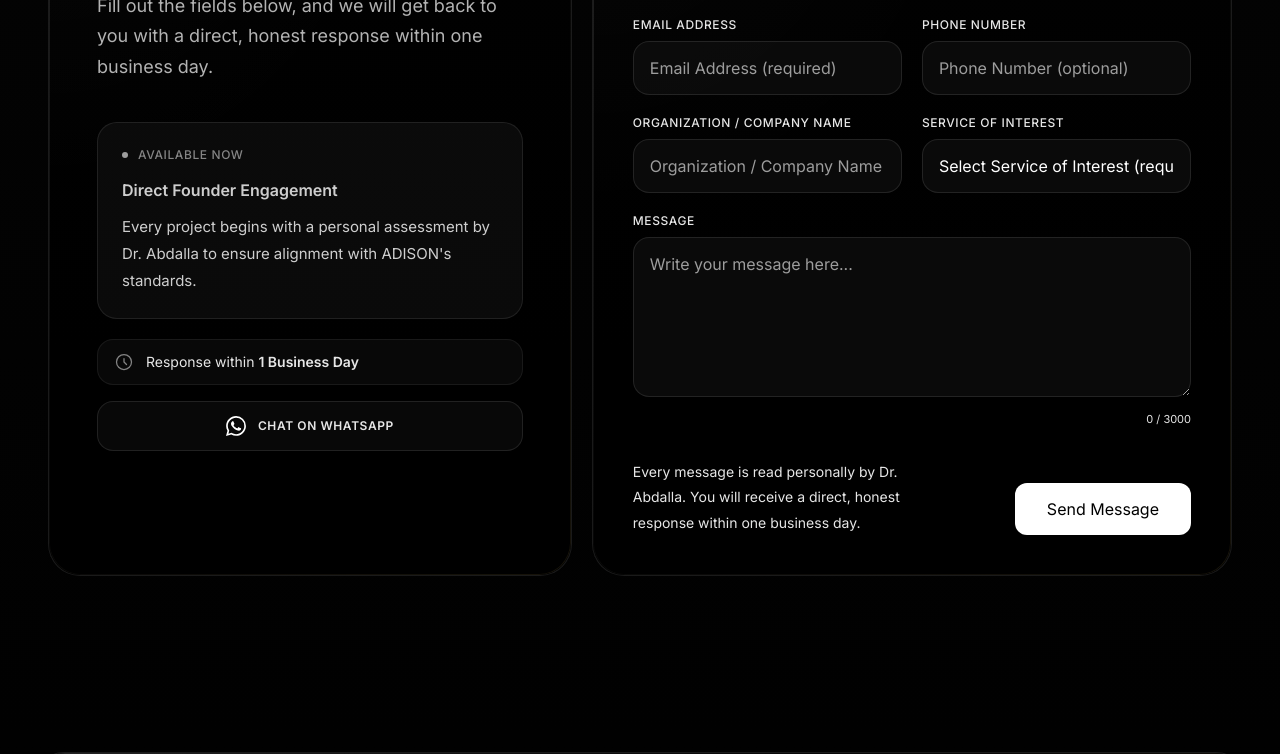
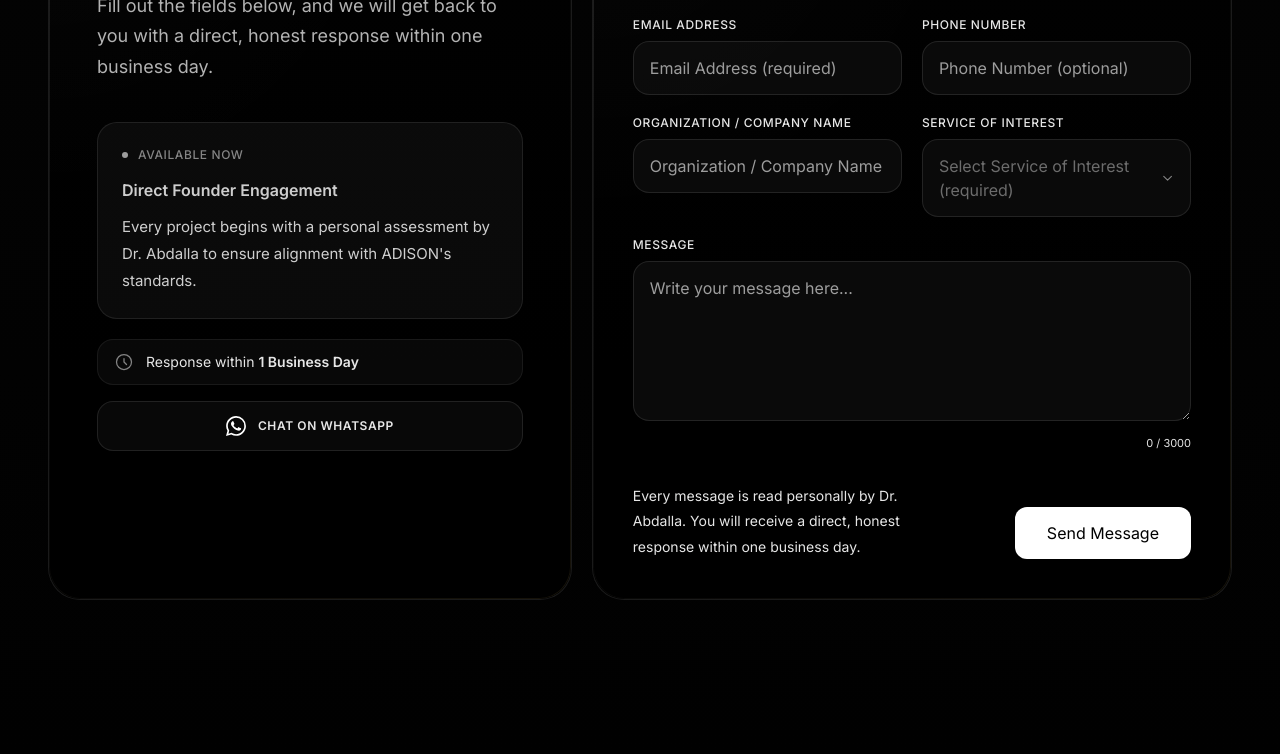
Before and after one commit to Ahmedkhalaf2-1/adison-website, a React (Vite) app: page /contact in a window 1280 px wide. Shown: the part 1809-2563 px from the top of the page. Built offline with nearby package versions, Linux system fonts and the light colour scheme.

Commit message:
glassservice

```diff
--- a/src/components/glass/GlassSelect.jsx
+++ b/src/components/glass/GlassSelect.jsx
@@ -1,10 +1,104 @@
-export default function GlassSelect({ className = "", children, ...props }) {
+import React, { useState, useRef, useEffect } from "react";
+
+export default function GlassSelect({ className = "", children, name, value, onChange, required, ...props }) {
+  const [isOpen, setIsOpen] = useState(false);
+  const containerRef = useRef(null);
+
+  // Extract option values, labels, and disabled states from children
+  const options = React.Children.toArray(children)
+    .filter((child) => child.type === "option")
+    .map((child) => ({
+      value: child.props.value,
+      label: child.props.children,
+      disabled: child.props.disabled || false,
+    }));
+
+  const selectedOption = options.find((opt) => opt.value === value) || options[0];
+
+  useEffect(() => {
+    function handleClickOutside(event) {
+      if (containerRef.current && !containerRef.current.contains(event.target)) {
+        setIsOpen(false);
+      }
+    }
+    document.addEventListener("mousedown", handleClickOutside);
+    return () => document.removeEventListener("mousedown", handleClickOutside);
+  }, []);
+
+  const handleSelect = (val) => {
+    if (onChange) {
+      // Simulate native change event structure
+      onChange({
+        target: {
+          name: name,
+          value: val,
+        },
+      });
+    }
+    setIsOpen(false);
+  };
+
   return (
-    <select
-      className={`w-full appearance-none rounded-2xl border border-white/10 bg-white/[0.04] px-4 py-3.5 text-sm text-white outline-none backdrop-blur-xl transition duration-300 focus:border-white/20 focus:bg-white/[0.06] focus:shadow-[0_0_0_4px_rgba(255,255,255,0.03)] ${className}`}
-      {...props}
-    >
-      {children}
-    </select>
+    <div ref={containerRef} className="relative w-full">
+      {/* Hidden native select for native accessibility & EmailJS form integration */}
+      <select
+        name={name}
+        value={value}
+        required={required}
+        onChange={onChange}
+        className="sr-only"
+        tabIndex={-1}
+        {...props}
+      >
+        {children}
+      </select>
+
+      {/* Custom styled glassmorphic button trigger */}
+      <button
+        type="button"
+        onClick={() => setIsOpen(!isOpen)}
+        className={`flex w-full items-center justify-between rounded-2xl border border-white/10 bg-white/[0.04] px-4 py-3.5 text-sm text-white outline-none backdrop-blur-xl transition duration-300 hover:bg-white/[0.06] focus:border-white/20 focus:bg-white/[0.06] focus:shadow-[0_0_0_4px_rgba(255,255,255,0.03)] cursor-pointer text-start ${className}`}
+      >
+        <span className={!value ? "text-white/40" : "text-white"}>
+          {selectedOption ? selectedOption.label : ""}
+        </span>
+        <svg
+          className={`h-4 w-4 text-white/50 transition-transform duration-300 ${isOpen ? "rotate-180" : "rotate-0"}`}
+          fill="none"
+          viewBox="0 0 24 24"
+          stroke="currentColor"
+        >
+          <path strokeLinecap="round" strokeLinejoin="round" strokeWidth={2} d="M19 9l-7 7-7-7" />
+        </svg>
+      </button>
+
+      {/* Glassmorphic Options Dropdown List */}
+      {isOpen && (
+        <div className="absolute left-0 z-50 mt-2 w-full origin-top-right rounded-2xl border border-white/10 bg-black/60 p-1.5 shadow-2xl backdrop-blur-2xl">
+          {/* Subtle top light effect */}
+          <div className="absolute inset-x-0 top-0 h-px bg-gradient-to-r from-transparent via-white/20 to-transparent" />
+
+          <div className="max-h-60 overflow-y-auto pr-1">
+            {options.map((opt) => (
+              <button
+                key={opt.value}
+                type="button"
+                disabled={opt.disabled}
+                onClick={() => handleSelect(opt.value)}
+                className={`w-full rounded-xl px-4 py-2.5 text-start text-sm transition duration-200 cursor-pointer ${
+                  opt.disabled
+                    ? "text-white/30 hidden" // Hide placeholder option from lists
+                    : opt.value === value
+                    ? "bg-white/10 text-white font-medium border border-white/5"
+                    : "text-white/70 hover:bg-white/[0.08] hover:text-white"
+                }`}
+              >
+                {opt.label}
+              </button>
+            ))}
+          </div>
+        </div>
+      )}
+    </div>
   );
 }
```
